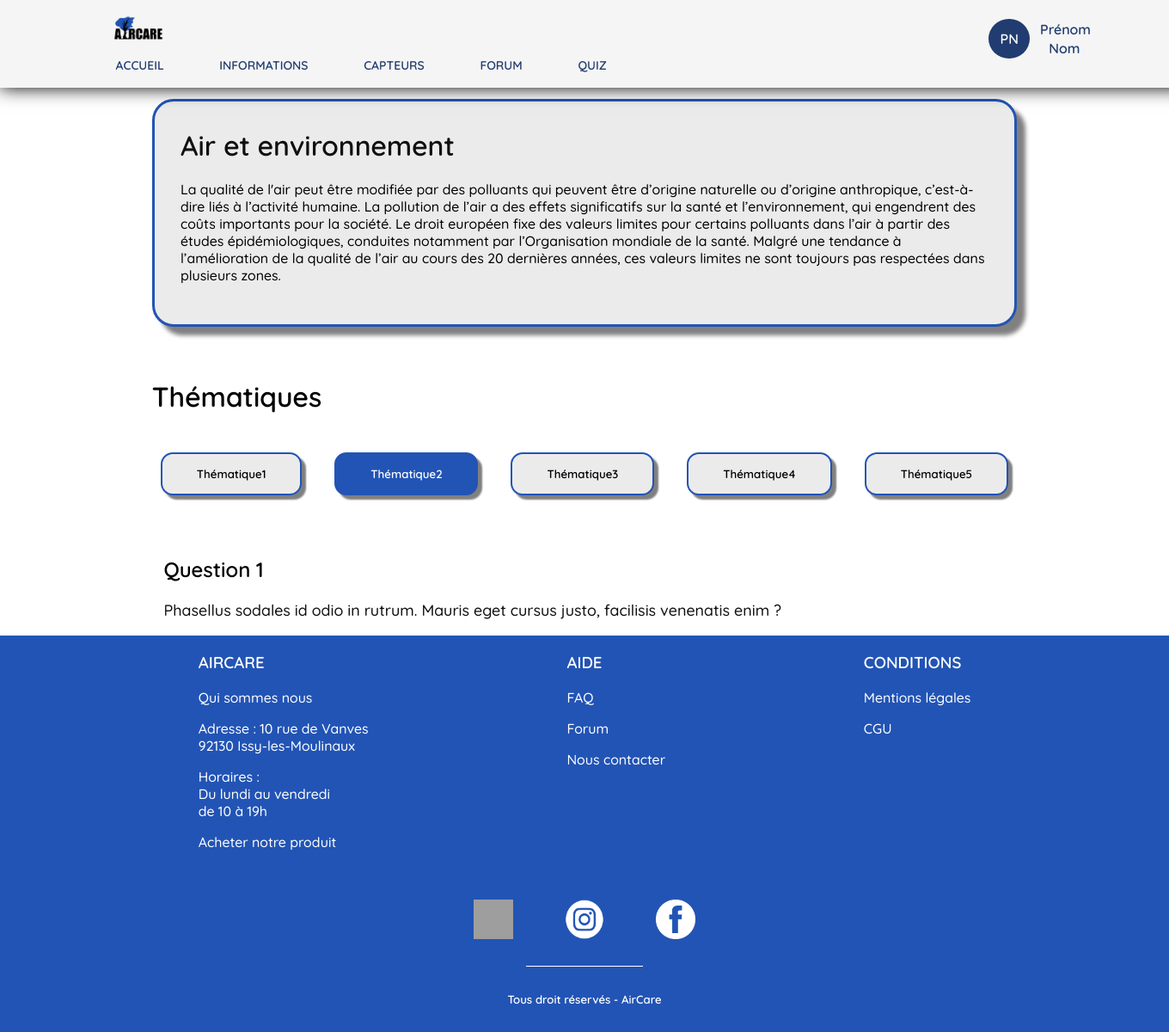
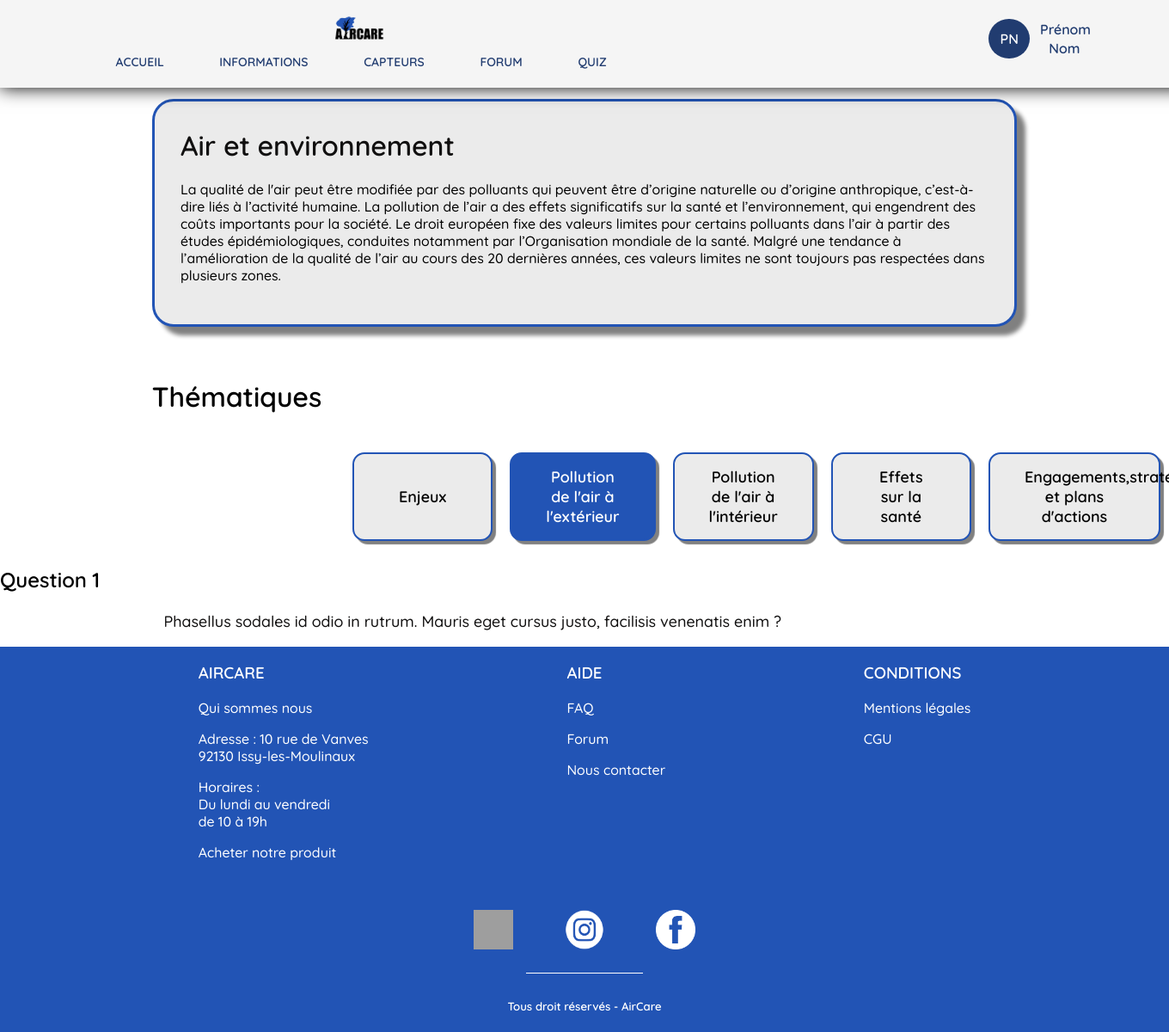
Before and after one commit to ABethuel/APP-G5B-AIRCARE, a PHP site: page /quiz2.php in a window 1360 px wide; the page is wider, and only the part inside the window is pictured. Shown: that part at 86% size. Before the commit the page ends 1168 px from the top of that part, so only its background shows below. Run offline with PHP 8.4, Linux system fonts and the light colour scheme; a user stored in the database is signed in; grey boxes are pictures that could not be loaded.

Commit message:
avancementquiz2

```diff
--- a/quiz2.php
+++ b/quiz2.php
@@ -23,11 +23,11 @@
                 </div>
 
                 <div class="bouton_quiz">
-                        <button class="button " onclick="window.location.href='quiz.php';">Thématique1</button>
-                        <button class="button active2" onclick="window.location.href='quiz2.php';">Thématique2</button>
-                        <button class="button" onclick="window.location.href='quiz3.php';">Thématique3</button>
-                        <button class="button" onclick="window.location.href='quiz4.php';">Thématique4</button>
-                        <button class="button" onclick="window.location.href='quiz5.php';">Thématique5</button>
+                        <button class="button " onclick="window.location.href='quiz.php';">Enjeux</button>
+                        <button class="button active2" onclick="window.location.href='quiz2.php';">Pollution de l'air à l'extérieur</button>
+                        <button class="button" onclick="window.location.href='quiz3.php';">Pollution de l'air à l'intérieur</button>
+                        <button class="button" onclick="window.location.href='quiz4.php';">Effets sur la santé</button>
+                        <button class="button" onclick="window.location.href='quiz5.php';">Engagements,stratégies et plans d'actions</button>
                 </div>
 
                 <h2 class="Questions">Question 1</h2>
--- a/style_quiz.css
+++ b/style_quiz.css
@@ -30,6 +30,7 @@ body {
     font-family: Quicksand-SemiBold;
     margin: 0px;
     padding: 0px;
+
 }
 
 .border{
@@ -61,10 +62,9 @@ body {
 
 .bouton_quiz{
     display: flex;
-    justify-content: space-between;
     padding-top: 1% ;
-    margin-left: 13%;
-    margin-right: 13%;
+    margin-left: 400px;
+    margin-right: auto;
 }
 
 .button{
@@ -76,8 +76,10 @@ body {
     background-color: #ebebeb;
     color: black;
     border: 2px solid #2254B5;
-    box-shadow: 5px 5px 2px grey;
+    box-shadow: 4px 4px 1px grey;
     font-family: Quicksand-SemiBold;
+    width: 200px;
+    font-size: large;
 
 }
 
@@ -112,11 +114,6 @@ body {
     color: white;
 }
 
-.Questions{
-    margin-left: 14%;
-    margin-right: 13%;
-    padding-top: 3%;
-}
 .text_q1{
     color: #111010;
     margin-left: 14%;
@@ -124,3 +121,59 @@ body {
     padding-top: 0.1%;
     font-size: large;
 }
+
+.questions{
+    margin-left: 13.5%;
+    margin-right: 13%;
+    padding-top: 3%;
+}
+.button_question{
+    padding-top: 4%;
+    padding-bottom: 5%;
+    text-align: center;
+    width: 800px;
+    margin-left: 20%;
+    display: grid;
+    grid-template-columns: repeat(2,auto);
+    column-gap: 5%;
+    row-gap: 15%;
+}
+.reponse_question{
+    border-radius: 14px;
+    padding: 13px;
+    width: 400px;
+    background-color: #DFDFDF;
+    color: black;
+    border: 0px solid black;
+    box-shadow: 0px 2px   grey;
+    font-family: Quicksand-SemiBold;
+}
+.reponse_question:hover{
+    background-color: #4D88FC;
+    color: #f3f3f3;
+}
+img {
+    display: block;
+    margin-left: auto;
+    margin-right: auto;
+    border-radius: 10px;
+}
+
+.resultats_quiz1{
+    border-radius: 14px;
+    padding: 15px 30px;
+    margin: 30px 10px;
+    background-color: #2254B5;
+    color: #f3f3f3;
+    font-family: Quicksand-SemiBold;
+    font-size: large;
+    width: 300px;
+    padding-top: 1% ;
+    margin-left: 550px;
+    border: 0px solid black;
+}
+.resultats_quiz1:hover{
+    transform: scale(1.03);
+    background-color: #4D88FC;
+    color: #f3f3f3;
+}
```
Also changed, not shown: quiz3.php (+5 -5 lines), quiz4.php (+5 -5 lines), quiz5.php (+5 -5 lines), scripts/quiz_script.js (added).
